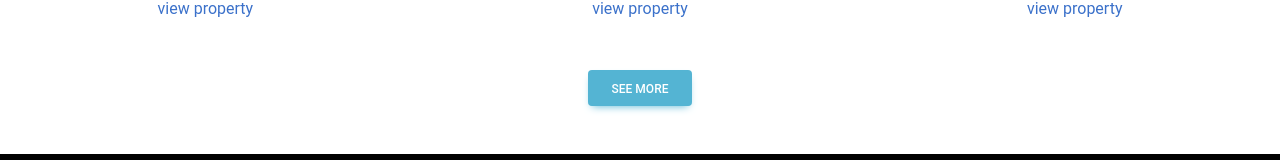
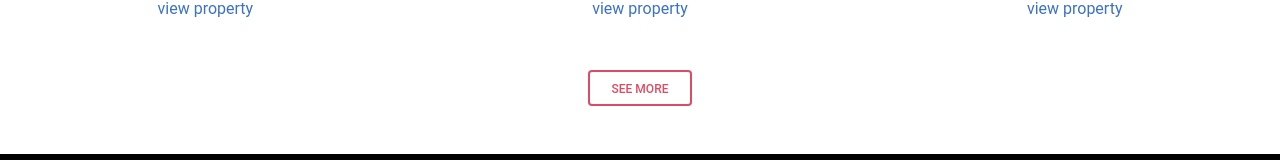
Before and after one commit to HassanBahati/block-land-, a React (Create React App) app in the folder client/: page / in a window 1280 px wide. Shown: the part 1988-2148 px from the top of the page. Built offline with nearby package versions, Linux system fonts and the light colour scheme; some icons are missing.

Commit message:
editted form

```diff
--- a/client/src/components/ui/Properties.js
+++ b/client/src/components/ui/Properties.js
@@ -108,7 +108,7 @@ function Properties() {
           </div>
         </div>
       </div>
-      <a className="btn m-5 btn-info" href="https://github.com/HassanBahati">
+      <a className="btn m-5 btn-outline-danger" href="https://github.com/HassanBahati">
         See more
       </a>
     </section>
```
